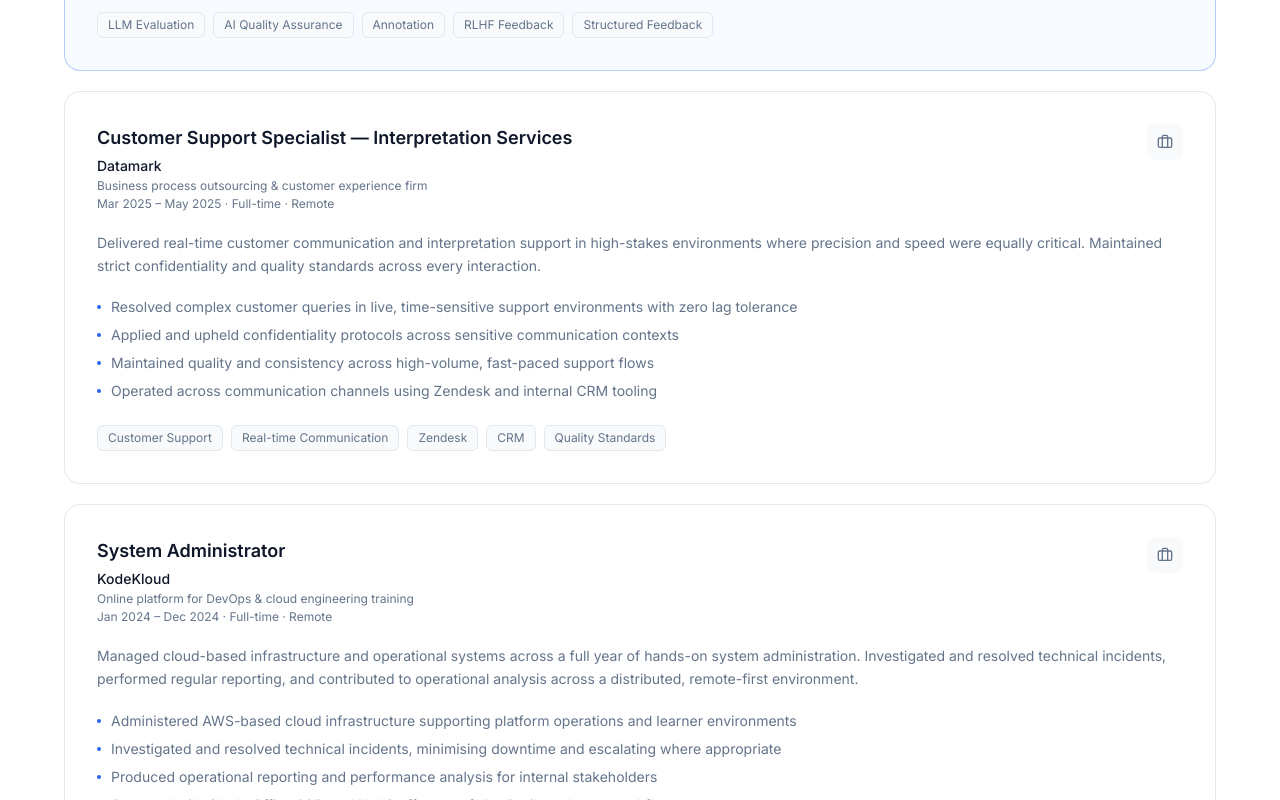
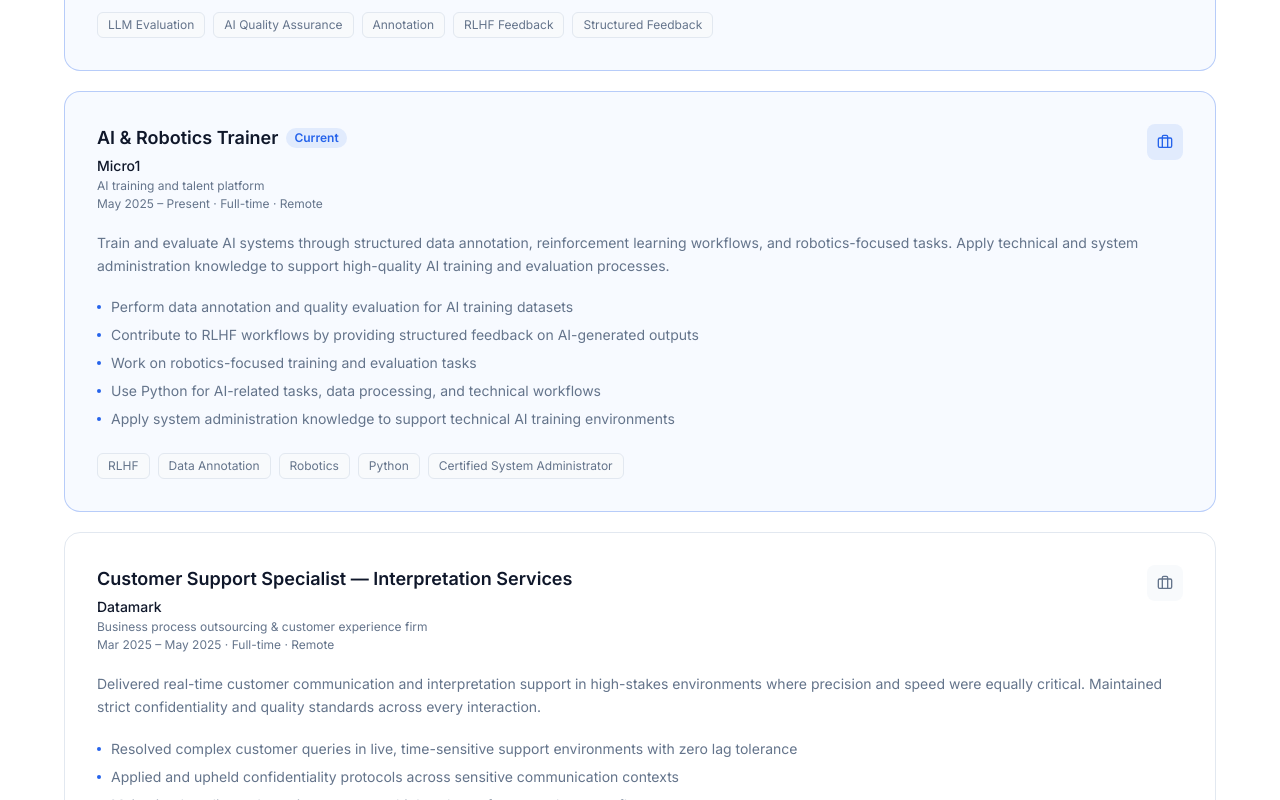
Before and after one commit to isharik/Portfolio, a Next.js app: page / in a window 1280 px wide. Shown: the part 2280-3080 px from the top of the page. Built offline with nearby package versions, Linux system fonts and the light colour scheme.

Commit message:
Add AI & Robotics Trainer experience section

```diff
--- a/src/components/sections/Experience.tsx
+++ b/src/components/sections/Experience.tsx
@@ -21,6 +21,25 @@
     tags: ['LLM Evaluation', 'AI Quality Assurance', 'Annotation', 'RLHF Feedback', 'Structured Feedback'],
     current: true,
   },
+  {
+    role: 'AI & Robotics Trainer',
+    company: 'Micro1',
+    companyDesc: 'AI training and talent platform',
+    period: 'May 2025 – Present',
+    type: 'Full-time · Remote',
+    description:
+      'Train and evaluate AI systems through structured data annotation, reinforcement learning workflows, and robotics-focused tasks. Apply technical and system administration knowledge to support high-quality AI training and evaluation processes.',
+    highlights: [
+     'Perform data annotation and quality evaluation for AI training datasets',
+     'Contribute to RLHF workflows by providing structured feedback on AI-generated outputs',
+     'Work on robotics-focused training and evaluation tasks',
+     'Use Python for AI-related tasks, data processing, and technical workflows',
+     'Apply system administration knowledge to support technical AI training environments',
+   ],
+   tags: ['RLHF', 'Data Annotation', 'Robotics', 'Python', 'Certified System Administrator'],
+   current: true,
+  },
+
   {
     role: 'Customer Support Specialist — Interpretation Services',
     company: 'Datamark',
```
